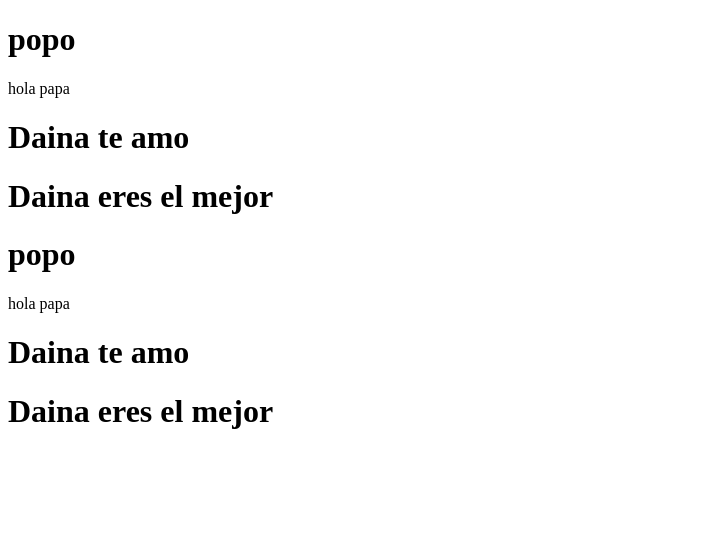
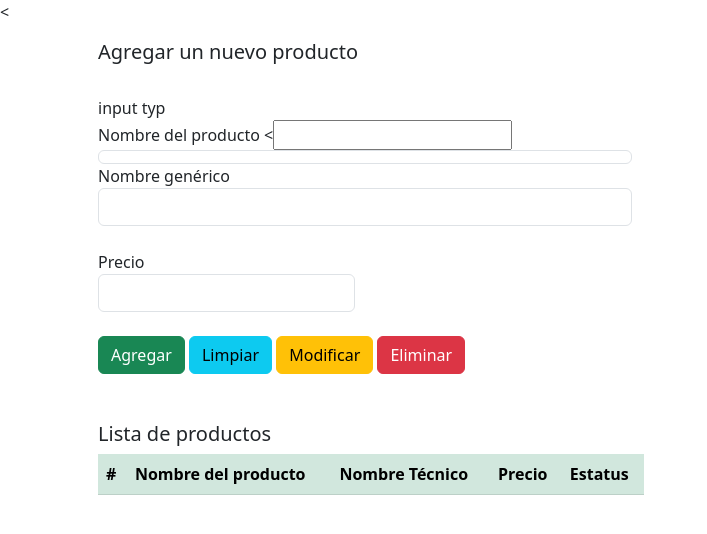
Before and after one commit to diegoiv-in/Sicefa-Central, a web app: page / in a window 1280 px wide. Shown: the top 534 px of the page, without its empty margins (0-707 px from the left). Run offline with its HTML, style and script files only (its server is not run), Linux system fonts and the light colour scheme; data that the repository does not hold is empty.

Commit message:
Carpetas

```diff
--- a/src/main/webapp/index.html
+++ b/src/main/webapp/index.html
@@ -1,17 +1,81 @@
 <!DOCTYPE html>
 <html>
     <head>
-        <title>Start Page</title>
+        <title>Gestión de productos</title>
         <meta http-equiv="Content-Type" content="text/html; charset=UTF-8">
+        <link href="https://cdn.jsdelivr.net/npm/bootstrap@5.3.0/dist/css/bootstrap.min.css" rel="stylesheet" integrity="sha384-9ndCyUaIbzAi2FUVXJi0CjmCapSmO7SnpJef0486qhLnuZ2cdeRhO02iuK6FUUVM" crossorigin="anonymous">
+        <script src="https://cdn.jsdelivr.net/npm/bootstrap@5.3.0/dist/js/bootstrap.bundle.min.js" integrity="sha384-geWF76RCwLtnZ8qwWowPQNguL3RmwHVBC9FhGdlKrxdiJJigb/j/68SIy3Te4Bkz" crossorigin="anonymous"></script>
     </head>
     <body>
-        <h1>popo</h1>
-        <div>hola papa</div>
-        <h1>Daina te amo</h1>
-           <h1>Daina  eres el mejor</h1>
-             <h1>popo</h1>
-        <div>hola papa</div>
-        <h1>Daina te amo</h1>
-           <h1>Daina  eres el mejor</h1>
+        <
+        <div class="container width=80% ">
+        <div class="row">
+            <div class="col-sm-12 col-md-6 col-lg-6 m-3 mb-3">
+
+               <h5>Agregar un nuevo producto</h5>
+               <br>
+                <form>
+                    <form action="action">
+                        input typ
+                    </form>
+                    <div class="mb-3" >
+                        <label class="form-label">Nombre del producto
+                            <<input type="type" name="name">
+                            <div
+                            <input type="text" class="form-control" id="txtnomProd" name="txtnomProd" aria-describedby="emailHelp" size="50" required>
+                       </label>
+
+
+                    </div>
+                    <div class="mb-3">
+                        <label class="form-label">Nombre genérico
+                        <input type="text" class="form-control" id="txtnomGen" name="txtnomGen" aria-describedby="emailHelp" size="50" required>
+                        </label>
+
+
+                    </div>
+                    <div class="mb-3">
+                        <label  class="form-label">Precio
+                        <input type="text" class="form-control" id="txtprecio" name="txtprecio" aria-describedby="emailHelp" required>
+                        </label>
+
+                    </div>
+
+                </form>
+
+                <button type="button" class="btn btn-success" id="btnAgregar" onclick="agregarProducto();">Agregar</button>
+                <button type="button" class="btn btn-info" id="btnLimpiar" onclick="limpiar();">Limpiar</button>
+                <button type="button" class="btn btn-warning" id="btnModificar" onclick="modificaProducto();">Modificar</button>
+                <button type="button" class="btn btn-danger" id="btnEliminar" onclick="eliminarProducto();" >
+                    Eliminar</button>
+
+            </div> <!-- columna -->
+
+
+            <div class="col">
+               <div class="table-responsive">
+               <br>
+               <h5>Lista de productos</h5>
+                <table class="table table-success align-middle ">
+                    <thead>
+                        <tr>
+                            <th scope="col">#</th>
+                            <th scope="col">Nombre del producto</th>
+                            <th scope="col">Nombre Técnico</th>
+                            <th scope="col">Precio</th>
+                            <th scope="col">Estatus</th>
+                        </tr>
+                    </thead>
+                    <tbody id="tblProductos" >
+                        <div class="" id=""></div>
+                    </tbody>
+                </table>
+                </div>
+            </div><!-- col -->
+        </div><!-- row -->
+        </div> <!-- container -->
+
+        <script src="js/script_producto.js"></script>
+
     </body>
 </html>
```
Also changed, not shown: src/main/webapp/Js/Codigo.jsp (deleted, +0 -17 lines).
